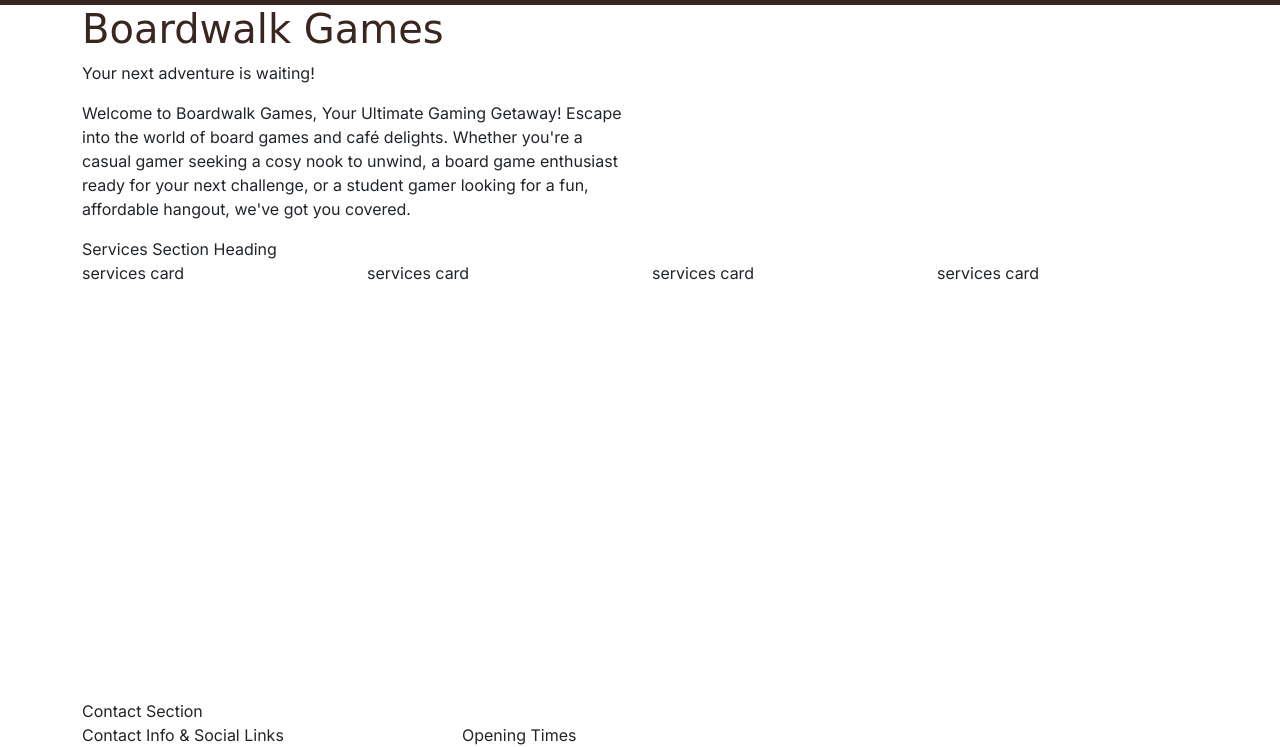
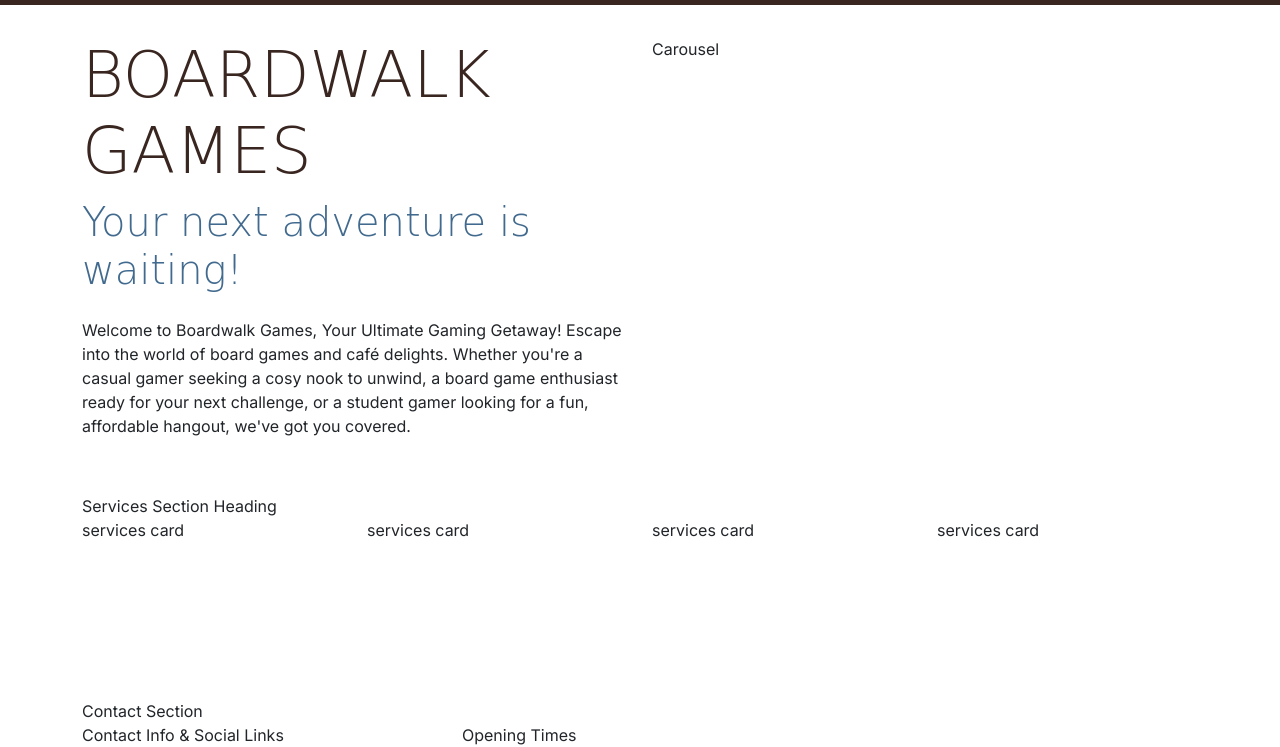
Before and after one commit to BenWilliams89/boardwalk-games, a plain HTML site: page index.html in a window 1280 px wide. Shown: the part 53-800 px from the top of the page. Drawn offline with nearby package versions, Linux system fonts and the light colour scheme; a web font is replaced by a local one.

Commit message:
added aligned text in home page

```diff
--- a/assets/css/style.css
+++ b/assets/css/style.css
@@ -18,10 +18,16 @@ h2,
 h3 {
     font-family: var(--secondary-font);
     color: var(--primary-color);
+    text-transform: uppercase;
 }
 
 .sub-heading-color{
     color: var(--highlight-color);
+}
+
+.section {
+    margin-top: 2rem;
+    margin-bottom: 2rem;
 }
 
 /* Nav bar css */
@@ -33,3 +39,9 @@ h3 {
 #navbar img.logo {
     width: 30px;
 }
+
+/* Header */
+
+#header .lead {
+    font-family: var(--secondary-font);
+}
--- a/index.html
+++ b/index.html
@@ -49,16 +49,16 @@
             </nav>
 
     <!--Header with carousel-->
-    <header class="container">
+    <header id="header" class="container section">
         <div class="row">
-            <div class="col-12 col-xl-6">
-                <h1>Boardwalk Games</h1>
-                <p>Your next adventure is waiting!</p>
-                <p>
+            <div class="col-12 col-xl-6 text-center text-xl-start">
+                <h1 class="display-3">Boardwalk Games</h1>
+                <p class="lead display-6 sub-heading-color">Your next adventure is waiting!</p>
+                <p class="my-4">
                     Welcome to Boardwalk Games, Your Ultimate Gaming Getaway! Escape into the world of board games and café delights. Whether you're a casual gamer seeking a cosy nook to unwind, a board game enthusiast ready for your next challenge, or a student gamer looking for a fun, affordable hangout, we've got you covered.
                 </p>
             </div>
-            <div class="col-12 col-xl-6"></div>
+            <div class="col-12 col-xl-6">Carousel</div>
         </row>
     </header>
 
```
